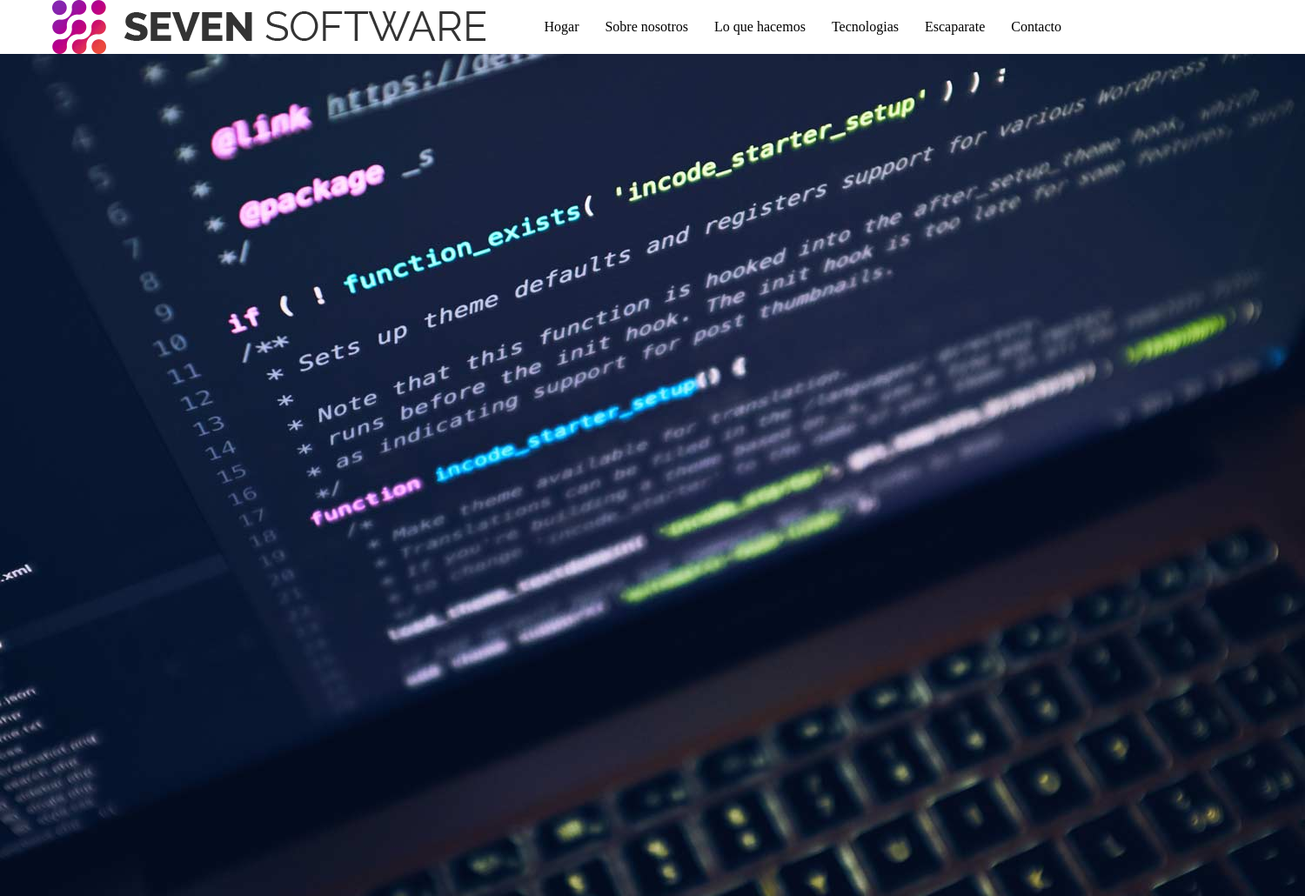
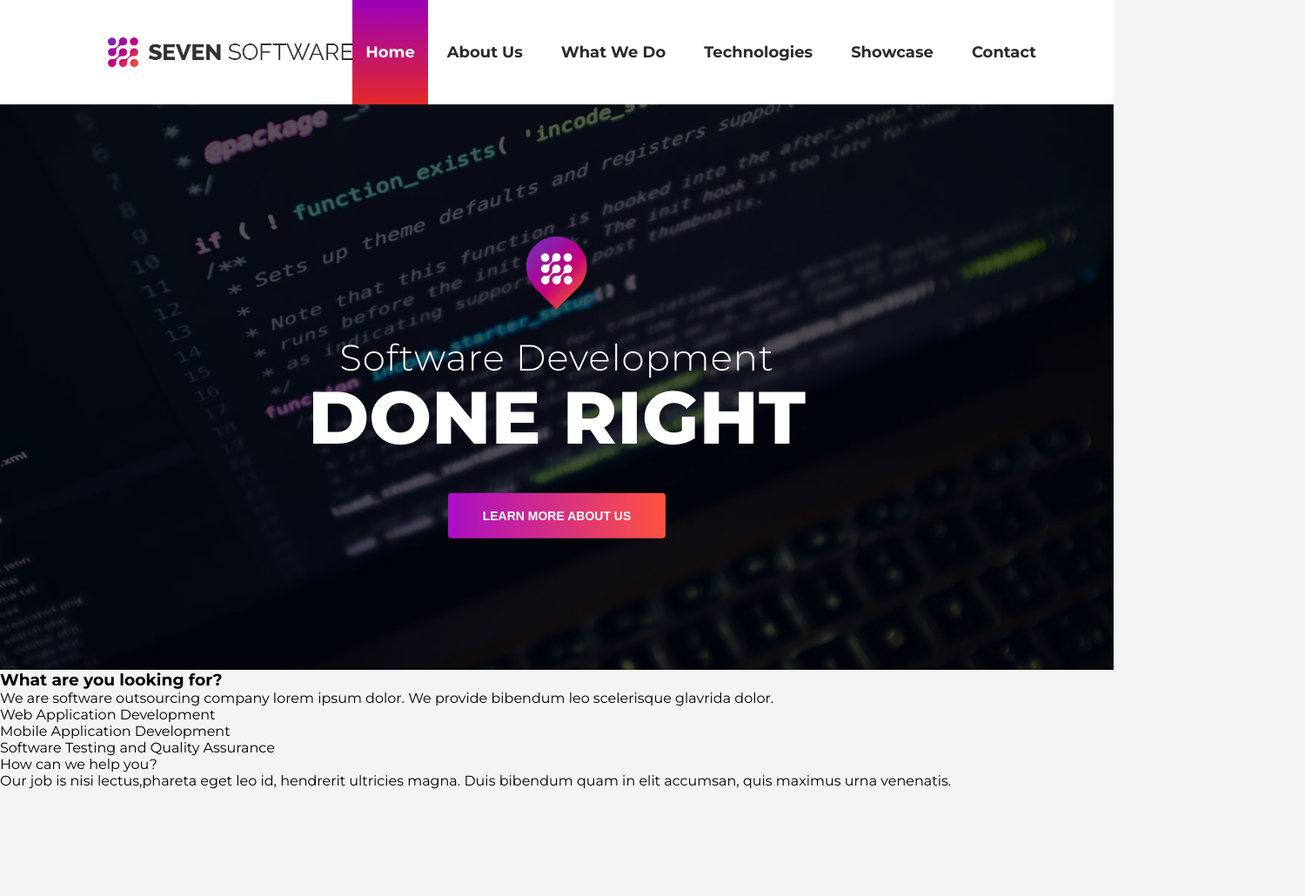
Before and after one commit to ricardo-aponte/ProyectoWeb-13, a plain HTML site: page index.html in a window 1280 px wide. Shown: the top 1030 px of the page at 87% size, 1500 px wide, since content can reach past the window. After the commit the page ends 907 px from the top, so only its background shows below. Drawn offline with Linux system fonts and the light colour scheme.

Commit message:
header y hero

```diff
--- /dev/null
+++ b/hero.css
@@ -0,0 +1,100 @@
+
+@import url('https://fonts.googleapis.com/css2?family=Montserrat:wght@300;400;700;800&display=swap');
+
+body {
+    margin: 0;
+    padding: 0;
+    font-family: 'Montserrat', sans-serif;
+    width: 100%;
+    overflow-x: hidden;
+}
+
+
+.hero-section {
+    position: relative;
+    height: 650px;
+    width: 100%;
+    overflow: hidden;
+}
+
+
+.bg-image {
+    position: absolute;
+    top: 0;
+    left: 0;
+    width: 100%;
+    height: 100%;
+    object-fit: cover;
+    z-index: 1;
+}
+
+
+.overlay {
+    position: absolute;
+    top: 0;
+    left: 0;
+    width: 100%;
+    height: 100%;
+    background-color: rgba(0, 0, 0, 0.65);
+    z-index: 2;
+}
+
+
+.hero-content {
+    position: absolute;
+    top: 50%;
+    left: 50%;
+    transform: translate(-50%, -50%);
+    z-index: 3;
+    text-align: center;
+    display: flex;
+    flex-direction: column;
+    align-items: center;
+    width: 100%;
+    padding: 0 20px;
+}
+
+
+.hero-icon {
+    width: 70px;
+    height: auto;
+    margin-bottom: 30px;
+}
+
+.sub-title {
+    color: white;
+    font-size: 42px;
+    font-weight: 300;
+    margin: 0;
+    line-height: 1.2;
+    letter-spacing: 1px;
+}
+
+.main-title {
+    color: white;
+    font-size: 85px;
+    font-weight: 800;
+    text-transform: uppercase;
+    margin: 0;
+    margin-bottom: 45px;
+    line-height: 1;
+}
+
+.btn-hero {
+    display: inline-block;
+    text-decoration: none;
+    border: none;
+    color: white;
+    font-weight: 700;
+    font-size: 14px;
+    padding: 18px 40px;
+    border-radius: 4px;
+    cursor: pointer;
+    background: linear-gradient(90deg, #aa0ec6 0%, #ff5240 100%);
+    transition: transform 0.3s ease, box-shadow 0.3s ease;
+}
+
+.btn-hero:hover {
+    transform: translateY(-3px);
+    box-shadow: 0 10px 20px rgba(0,0,0,0.3);
+}
--- a/index.html
+++ b/index.html
@@ -5,34 +5,54 @@
     <meta name="viewport" content="width=device-width, initial-scale=1.0">
     <title>Document</title>
     <link rel="stylesheet" href="style.css">
+    <link rel="preconnect" href="https://fonts.googleapis.com">
+    <link rel="stylesheet" href="hero.css">
 </head>
 <body>
+<header>
     <div class="container">
     <img src="imagenes/s-soft-lg-sm-hd.webp" alt="logo de s-soft" class="logo">
     <nav>
         <ul>
-            <li><a href="#">Hogar</a></li>
-            <li><a href="#">Sobre nosotros</a></li>
-            <li><a href="#">Lo que hacemos</a></li>
-            <li><a href="#">Tecnologias</a></li>
-            <li><a href="#">Escaparate</a></li>
-            <li><a href="#">Contacto</a></li>
+            <li><a href="#">Home</a></li>
+            <li><a href="#">About Us</a></li>
+            <li><a href="#">What We Do</a></li>
+            <li><a href="#">Technologies</a></li>
+            <li><a href="#">Showcase</a></li>
+            <li><a href="#">Contact</a></li>
         </ul>
     </nav>
     </div>
+</header>
 
-    <img src="imagenes/trade09.jpg" alt="computadora" class="main-image">
-    <img src="imagenes/slider-trade-logo.webp" alt="programacion" class="main-image">
-    <h1>Software Development</h1>
-    <h2>DONE RIGHT</h2>
-    <button class="btn">LEARN MORE ABOUT US</button>
+<section class="hero-section">
+    <img src="imagenes/trade09.jpg" alt="Fondo oficina" class="bg-image">
+
+    <div class="overlay"></div>
+
+    <div class="hero-content">
+        <img src="imagenes/slider-trade-logo.webp" alt="Logo Icono" class="hero-icon">
+
+        <h2 class="sub-title">Software Development</h2>
+        <h1 class="main-title">DONE RIGHT</h1>
+
+        <button class="btn-hero">LEARN MORE ABOUT US</button>
+    </div>
+</section>
 
     <h3>What are you looking for?</h3>
     <p1>We are software outsourcing company lorem ipsum dolor.
         We provide bibendum leo scelerisque glavrida dolor.
     </p1>
 
-    <icon class="fa-solid fa-code"></icon>
-    <p2> Web Application Development</p2>
-</body>
+
+    <p> Web Application Development</p>
+    <p> Mobile Application Development</p>
+    <p> Software Testing and Quality Assurance</p>
+
+    <h> How can we help you?</h>
+    <p> Our job is nisi lectus,phareta  eget leo id, hendrerit ultricies magna.
+        Duis bibendum quam in elit accumsan, quis maximus urna venenatis. </p>
+
+    </body>
 </html>
--- a/style.css
+++ b/style.css
@@ -1,46 +1,89 @@
+
 * {
     margin: 0;
     padding: 0;
     box-sizing: border-box;
 }
 
+body {
+    font-family: 'Montserrat', sans-serif;
+    background-color: #f4f4f4;
+}
+
+
 header {
     background-color: white;
-    border-bottom: 1px solid #ddd;
-    padding: 20px 0;
-    position: sticky;
-    top: 0;
+    height: 120px;
+    width: 100%;
+    box-shadow: 0 2px 10px rgba(0,0,0,0.05);
 }
 
 .container {
-    max-width: 1200px;
+    max-width: 90%;
     margin: 0 auto;
+    height: 100%;
     padding: 0 20px;
     display: flex;
     justify-content: space-between;
     align-items: center;
 }
 
-header h1 {
-    font-size: 24px;
-    font-weight: 600;
-    color: #333;
+
+.logo {
+    max-height: 35px;
+    width: auto;
+    align-self: center;
+    margin-left: 40px;
+}
+
+
+nav {
+    height: 100%;
 }
 
 nav ul {
     display: flex;
     list-style: none;
-    gap: 30px;
+    height: 100%;
+    margin: 0;
+    padding: 0;
+}
+
+nav ul li {
+    height: 100%;
+    display: flex;
+    align-items: center;
+}
+
+nav ul li a {
+    text-decoration: none;
+    color: #2b2b2b;
+    font-weight: 600;
+    font-size: 18px;
+    padding: 0 22px;
+    display: flex;
+    align-items: center;
+    height: 100%;
+    white-space: nowrap;
+    transition: color 0.3s ease;
+}
+
+nav ul li a:hover {
+    color: #d4145a;
 }
 
 
-nav a {
-    color: black;
-    text-decoration: none;
-    font-size: 16px;
-    transition: color 0.3s;
+nav ul li:first-child a {
+    background: linear-gradient(180deg, #9c00b8 0%, #e32929 100%);
+
+    color: white;
+    font-weight: 700;
+    font-size: 18px;
+    padding: 0 15px;
 }
 
-nav a:hover {
-    color: #00d4ff;
+
+nav ul li:first-child a:hover {
+    opacity: 0.9;
+    color: white;
 }
```
